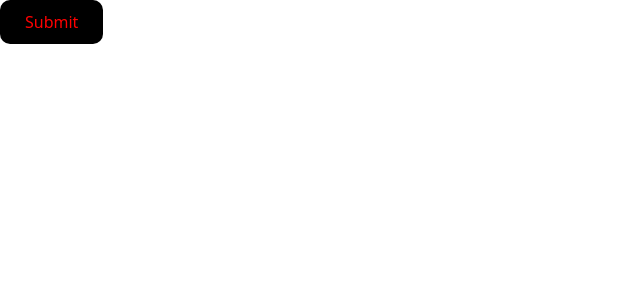
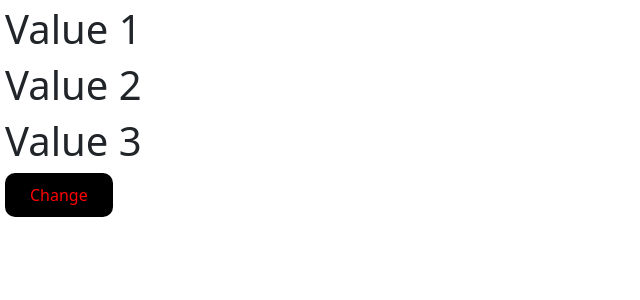
Before and after one commit to shadchowdhury/React-Practice, a React (Vite) app: page / in a window 1280 px wide. Shown: the top 300 px of the page, without its empty margins (0-640 px from the left). Built offline with nearby package versions, Linux system fonts and the light colour scheme.

Commit message:
learning useState hook

```diff
--- a/index.html
+++ b/index.html
@@ -6,7 +6,7 @@
     <meta name="viewport" content="width=device-width, initial-scale=1.0" />
     <title>Learning React Latest</title>
   </head>
-  <body>
+  <body style="padding: 5px;">
     <div id="root"></div>
     <script type="module" src="/src/main.jsx"></script>
   </body>
--- a/src/App.jsx
+++ b/src/App.jsx
@@ -1,10 +1,10 @@
-import Sixteen from "./component/Sixteen"
+import Nineteen from "./component/Nineteen"
 
 function App() {
 
   return (
     <>
-      <Sixteen />
+      <Nineteen />
     </>
   )
 }
--- /dev/null
+++ b/src/component/Nineteen.jsx
@@ -0,0 +1,34 @@
+// usestate() method working with object
+
+import { useState } from "react";
+
+
+function Nineteen(){
+
+    let [myObject, setMyObject] = useState({
+        key1 : 'Value 1',
+        key2 : 'Value 2',
+        key3 : 'Value 3'
+    })
+
+    function change(){
+        setMyObject(
+            prevObject => ({
+                ...prevObject,
+                key1 : 'New Value for Key 1',
+                key2 : 'New Value for Key 2'
+            })
+        )
+    }
+
+    return (
+        <div>
+            <h1>{myObject.key1}</h1>
+            <h1>{myObject.key2}</h1>
+            <h1>{myObject.key3}</h1>
+            <button onClick={change} style={{ padding:'10px 25px', color:'red',backgroundColor:'black',border:'none',borderRadius:'10px' }}>Change</button>
+        </div>
+    );
+};
+
+export default Nineteen;
```
Also changed, not shown: src/component/Eighteen.jsx (added, +16 -0 lines), src/component/Seventeen.jsx (added, +29 -0 lines).
